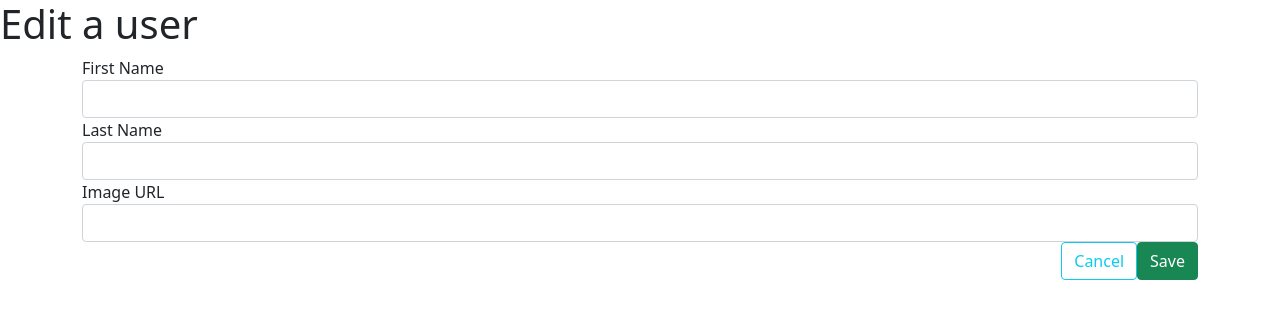
After one commit to iTaylorCodes/flask-blogly, a Flask app: template templates/edit_user.html in a window 1280 px wide. The commit adds this page. Shown: the top 319 px of the page. Run offline with Flask 2, Linux system fonts and the light colour scheme; the template is opened without the code that fills it, so the values that code supplies are empty.

Commit message:
Part One Complete

```diff
--- a/app.py
+++ b/app.py
@@ -16,18 +16,24 @@ connect_db(app)
 db.create_all()
 
 @app.route('/')
+def to_users():
+    """Shows a list of all users in db"""
+    return redirect('/users')
+
+@app.route('/users')
 def list_users():
     """Shows a list of all users in db"""
-    users = User.query.all()
+    users = User.query.order_by(User.last_name, User.first_name).all()
     return render_template('list.html', users=users)
 
-@app.route('/new_user_form')
+@app.route('/users/new')
 def show_new_user_form():
     """Shows a form to add a new user"""
     return render_template('user_form.html')
 
-@app.route('/new_user_form', methods=['POST'])
+@app.route('/users/new', methods=['POST'])
 def create_user():
+    """Adds a new user to db"""
     first_name = request.form['first_name']
     last_name = request.form['last_name']
     image_url = request.form['image_url']
@@ -35,10 +41,45 @@ def create_user():
     new_user = User(first_name=first_name, last_name=last_name, image_url=image_url)
     db.session.add(new_user)
     db.session.commit()
-    return redirect(f"/{new_user.id}")
+    return redirect(f"/users")
 
-@app.route('/<int:user_id>')
+@app.route('/users/<int:user_id>')
 def show_user(user_id):
     """Show details about a user"""
     user = User.query.get_or_404(user_id)
     return render_template('details.html', user=user)
+
+@app.route('/users/<int:user_id>/edit')
+def edit_user_form(user_id):
+    """Shows a form to edit a user"""
+    user = User.query.get_or_404(user_id)
+    return render_template('edit_user.html', user=user)
+
+@app.route('/users/<int:user_id>/edit', methods=['POST'])
+def edit_user(user_id):
+    """Processes the user edits and updates db"""
+    user = User.query.get_or_404(user_id)
+
+    first_name = request.form['first_name']
+    last_name = request.form['last_name']
+    image_url = request.form['image_url']
+
+    user.first_name = first_name
+    user.last_name = last_name
+    user.image_url = image_url
+
+    db.session.add(user)
+    db.session.commit()
+
+    return redirect('/users')
+
+
+@app.route('/users/<int:user_id>/delete', methods=['POST'])
+def delete_user(user_id):
+    """Deletes a user"""
+    user = User.query.get_or_404(user_id)
+
+    db.session.delete(user)
+    db.session.commit()
+
+    return redirect('/users')
--- /dev/null
+++ b/templates/edit_user.html
@@ -0,0 +1,19 @@
+{% extends 'base.html' %} {% block title %}Edit User{% endblock %} {% block content %}
+
+<h1>Edit a user</h1>
+<form action="/users/{{user.id}}/edit" method="POST">
+	<div class="form-group container">
+		<label for="first_name">First Name</label>
+		<input type="text" name="first_name" class="form-control" value="{{user.first_name}}" />
+		<label for="last_name">Last Name</label>
+		<input type="text" name="last_name" class="form-control" value="{{user.last_name}}" />
+		<label for="image_url">Image URL</label>
+		<input type="url" name="image_url" class="form-control" value="{{user.image_url}}" />
+	</div>
+	<div class="container">
+		<button type="submit" class="btn btn-success float-end">Save</button>
+		<a href="/users/{{user.id}}"><button class="btn btn-outline-info float-end">Cancel</button></a>
+	</div>
+</form>
+
+{% endblock %}
--- a/templates/list.html
+++ b/templates/list.html
@@ -3,9 +3,11 @@
 <h1>Users</h1>
 <ul>
 	{% for user in users %}
-	<li><a href="/{{user.id}}">{{user.first_name}}</a></li>
+	<li><a href="/users/{{user.id}}">{{user.first_name}} {{user.last_name}}</a></li>
 	{% endfor %}
 </ul>
-<a href="/new_user_form"><button class="btn btn-secondary">Add user</button></a>
+<p>
+	<a href="/users/new" class="btn btn-secondary">Add user</a>
+</p>
 
 {% endblock %}
--- a/templates/user_form.html
+++ b/templates/user_form.html
@@ -1,7 +1,7 @@
 {% extends 'base.html' %} {% block title %}New User Form{% endblock %} {% block content %}
 
 <h1>Create a user</h1>
-<form action="/new_user_form" method="POST">
+<form action="/users/new" method="POST">
 	<div class="form-group container">
 		<label for="first_name">First Name</label>
 		<input type="text" name="first_name" class="form-control" placeholder="Enter a first name" />
```
Also changed, not shown: templates/details.html (+8 -5 lines).
